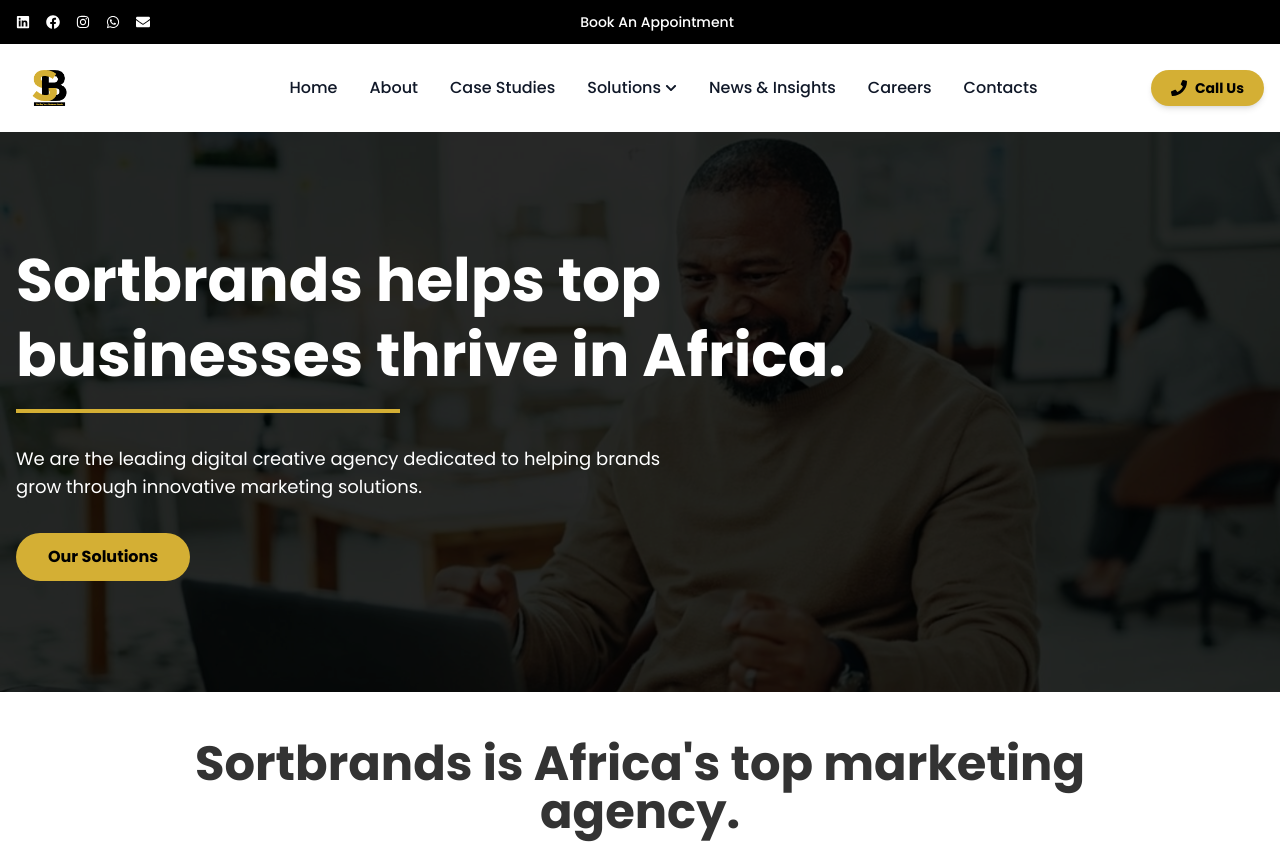
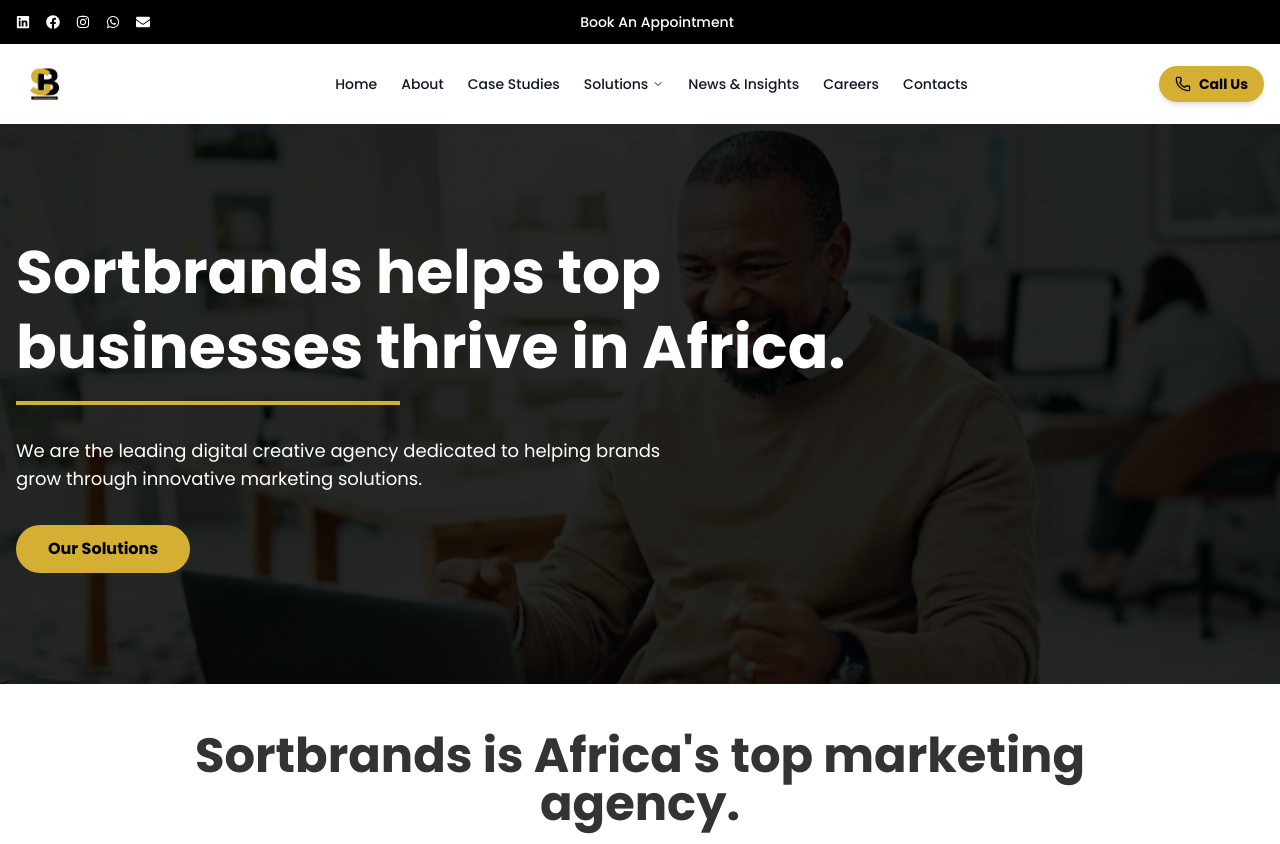
Before and after one commit to CardenDante/sort-brand, a Next.js app: page / in a window 1280 px wide. Shown: the top 844 px of the page. Built offline with nearby package versions, Linux system fonts and the light colour scheme.

Commit message:
fix: replace react-icons with lucide-react for improved icon consistency and update header styles

```diff
--- a/src/components/Header.tsx
+++ b/src/components/Header.tsx
@@ -3,7 +3,7 @@
 import { useState, useEffect, useRef } from 'react';
 import Image from 'next/image';
 import Link from 'next/link';
-import { FaPhone, FaChevronDown } from 'react-icons/fa';
+import { Phone, ChevronDown } from 'lucide-react';
 import { usePathname } from 'next/navigation';
 
 const Header = () => {
@@ -56,15 +56,15 @@
 
   return (
     <header className={`sticky top-0 z-40 bg-white ${isScrolled ? 'shadow-md' : ''}`}>
-      <div className="container mx-auto px-4">
+      <div className="max-w-7xl mx-auto px-4">
         <div className="flex justify-between items-center py-4">
           {/* Logo */}
           <div className="flex-shrink-0">
             <Link href="/">
-              <div className="relative h-14 w-40">
+              <div className="relative h-12 w-32">
                 <Image
                   src="/images/logo/sb.png"
-                  alt="Sortbrands Logo"
+                  alt="Sort Brands Logo"
                   fill
                   style={{ objectFit: 'contain', objectPosition: 'left' }}
                 />
@@ -73,87 +73,82 @@
           </div>
 
           {/* Desktop Navigation */}
-          <nav className="hidden md:flex items-center space-x-8">
+          <nav className="hidden md:flex items-center space-x-4 lg:space-x-6">
             <Link
               href="/"
-              className={`text-gray-900 font-medium hover:text-[#D4AF34] transition-colors duration-300 ${isActive('/') ? 'text-[#D4AF34]' : ''}`}
+              className={`text-gray-900 font-medium hover:text-[#D4AF34] transition-colors duration-300 text-sm ${isActive('/') ? 'text-[#D4AF34]' : ''}`}
             >
               Home
             </Link>
 
             <Link
               href="/about"
-              className={`text-gray-900 font-medium hover:text-[#D4AF34] transition-colors duration-300 ${isActive('/about') ? 'text-[#D4AF34]' : ''}`}
+              className={`text-gray-900 font-medium hover:text-[#D4AF34] transition-colors duration-300 text-sm ${isActive('/about') ? 'text-[#D4AF34]' : ''}`}
             >
               About
             </Link>
 
             <Link
               href="/case-studies"
-              className={`text-gray-900 font-medium hover:text-[#D4AF34] transition-colors duration-300 ${isActive('/case-studies') ? 'text-[#D4AF34]' : ''}`}
+              className={`text-gray-900 font-medium hover:text-[#D4AF34] transition-colors duration-300 text-sm ${isActive('/case-studies') ? 'text-[#D4AF34]' : ''}`}
             >
               Case Studies
             </Link>
 
             <div className="relative" ref={dropdownRef}>
-              <div className="flex items-center space-x-1 cursor-pointer" onClick={() => toggleDropdown('solutions')}>
+              <div className="flex items-center cursor-pointer" onClick={() => toggleDropdown('solutions')}>
                 <Link
                   href="/solutions"
-                  className={`text-gray-900 font-medium hover:text-[#D4AF34] transition-colors duration-300 ${isActiveSolution() ? 'text-[#D4AF34]' : ''}`}
+                  className={`text-gray-900 font-medium hover:text-[#D4AF34] transition-colors duration-300 text-sm ${isActiveSolution() ? 'text-[#D4AF34]' : ''}`}
                   onClick={(e) => {
-                    // Prevent toggling the dropdown when clicking the Solutions link directly
                     e.stopPropagation();
                   }}
                 >
                   Solutions
                 </Link>
-                <FaChevronDown
-                  className={`h-3 w-3 transition-transform duration-300 ${
-                    activeDropdown === 'solutions' ? 'transform rotate-180' : ''
-                  } ${isActiveSolution() ? 'text-[#D4AF34]' : 'text-gray-900'}`}
-                />
+                <ChevronDown className={`h-3 w-3 ml-1 transition-transform duration-300 ${activeDropdown === 'solutions' ? 'transform rotate-180' : ''} ${isActiveSolution() ? 'text-[#D4AF34]' : 'text-gray-900'}`} />
               </div>
 
               {activeDropdown === 'solutions' && (
-                <div className="absolute left-0 mt-2 w-64 bg-white rounded-md shadow-lg py-2 z-50 animate-fadeIn">
+                <div className="absolute left-0 mt-2 w-64 bg-white rounded-md shadow-lg py-2 z-50 animate-fadeIn border border-gray-100">
                   <Link
                     href="/solutions/digital-marketing"
-                    className={`block px-4 py-2 text-gray-800 hover:bg-gray-100 hover:text-[#D4AF34] ${isActive('/solutions/digital-marketing') ? 'text-[#D4AF34] bg-gray-50' : ''}`}
+                    className={`block px-4 py-2 text-gray-800 hover:bg-gray-100 hover:text-[#D4AF34] text-sm ${isActive('/solutions/digital-marketing') ? 'text-[#D4AF34] bg-gray-50' : ''}`}
                     onClick={() => setActiveDropdown(null)}
                   >
                     Digital Marketing
                   </Link>
                   <Link
                     href="/solutions/graphic-design"
-                    className={`block px-4 py-2 text-gray-800 hover:bg-gray-100 hover:text-[#D4AF34] ${isActive('/solutions/graphic-design') ? 'text-[#D4AF34] bg-gray-50' : ''}`}
+                    className={`block px-4 py-2 text-gray-800 hover:bg-gray-100 hover:text-[#D4AF34] text-sm ${isActive('/solutions/graphic-design') ? 'text-[#D4AF34] bg-gray-50' : ''}`}
                     onClick={() => setActiveDropdown(null)}
                   >
                     Graphic Design
                   </Link>
                   <Link
                     href="/solutions/branding"
-                    className={`block px-4 py-2 text-gray-800 hover:bg-gray-100 hover:text-[#D4AF34] ${isActive('/solutions/branding') ? 'text-[#D4AF34] bg-gray-50' : ''}`}
+                    className={`block px-4 py-2 text-gray-800 hover:bg-gray-100 hover:text-[#D4AF34] text-sm ${isActive('/solutions/branding') ? 'text-[#D4AF34] bg-gray-50' : ''}`}
                     onClick={() => setActiveDropdown(null)}
                   >
                     Branding
                   </Link>
                   <Link
                     href="/solutions/photography"
-                    className={`block px-4 py-2 text-gray-800 hover:bg-gray-100 hover:text-[#D4AF34] ${isActive('/solutions/photography') ? 'text-[#D4AF34] bg-gray-50' : ''}`}
+                    className={`block px-4 py-2 text-gray-800 hover:bg-gray-100 hover:text-[#D4AF34] text-sm ${isActive('/solutions/photography') ? 'text-[#D4AF34] bg-gray-50' : ''}`}
                     onClick={() => setActiveDropdown(null)}
                   >
                     Photography & Videography
                   </Link>
                   <Link
                     href="/solutions/influencer-marketing"
-                    className={`block px-4 py-2 text-gray-800 hover:bg-gray-100 hover:text-[#D4AF34] ${isActive('/solutions/influencer-marketing') ? 'text-[#D4AF34] bg-gray-50' : ''}`}
+                    className={`block px-4 py-2 text-gray-800 hover:bg-gray-100 hover:text-[#D4AF34] text-sm ${isActive('/solutions/influencer-marketing') ? 'text-[#D4AF34] bg-gray-50' : ''}`}
                     onClick={() => setActiveDropdown(null)}
                   >
                     Influencer Marketing
                   </Link>
                   <Link
                     href="/solutions/consultation"
-                    className={`block px-4 py-2 text-gray-800 hover:bg-gray-100 hover:text-[#D4AF34] ${isActive('/solutions/consultation') ? 'text-[#D4AF34] bg-gray-50' : ''}`}
+                    className={`block px-4 py-2 text-gray-800 hover:bg-gray-100 hover:text-[#D4AF34] text-sm ${isActive('/solutions/consultation') ? 'text-[#D4AF34] bg-gray-50' : ''}`}
                     onClick={() => setActiveDropdown(null)}
                   >
                     Digital Marketing Consultation
@@ -164,33 +159,33 @@
 
             <Link
               href="/news"
-              className={`text-gray-900 font-medium hover:text-[#D4AF34] transition-colors duration-300 ${isActive('/news') ? 'text-[#D4AF34]' : ''}`}
+              className={`text-gray-900 font-medium hover:text-[#D4AF34] transition-colors duration-300 text-sm ${isActive('/news') ? 'text-[#D4AF34]' : ''}`}
             >
               News & Insights
             </Link>
 
             <Link
               href="/careers"
-              className={`text-gray-900 font-medium hover:text-[#D4AF34] transition-colors duration-300 ${isActive('/news') ? 'text-[#D4AF34]' : ''}`}
+              className={`text-gray-900 font-medium hover:text-[#D4AF34] transition-colors duration-300 text-sm ${isActive('/careers') ? 'text-[#D4AF34]' : ''}`}
             >
               Careers
             </Link>
 
             <Link
               href="/contacts"
-              className={`text-gray-900 font-medium hover:text-[#D4AF34] transition-colors duration-300 ${isActive('/contacts') ? 'text-[#D4AF34]' : ''}`}
+              className={`text-gray-900 font-medium hover:text-[#D4AF34] transition-colors duration-300 text-sm ${isActive('/contacts') ? 'text-[#D4AF34]' : ''}`}
             >
               Contacts
             </Link>
           </nav>
 
-          {/* Call Us Button - Using gold color to stand out */}
+          {/* Call Us Button */}
           <div className="hidden md:block">
             <Link
               href="tel:+254742906505"
-              className="group bg-[#D4AF34] hover:bg-[#000000] text-black hover:text-white px-5 py-2 rounded-full flex items-center transition-all duration-300 transform hover:scale-105 shadow-md"
+              className="group bg-[#D4AF34] hover:bg-[#000000] text-black hover:text-white px-4 py-2 rounded-full flex items-center transition-all duration-300 transform hover:scale-105 shadow-md"
             >
-              <FaPhone className="mr-2 group-hover:animate-pulse" />
+              <Phone className="mr-2 w-4 h-4 group-hover:animate-pulse" />
               <span className="text-sm font-bold">Call Us</span>
             </Link>
           </div>
@@ -232,7 +227,7 @@
       {/* Mobile Menu */}
       {isMobileMenuOpen && (
         <div className="md:hidden bg-white">
-          <div className="container mx-auto px-4 py-4 space-y-4 border-t">
+          <div className="px-4 py-4 space-y-4 border-t">
             <Link
               href="/"
               className={`block font-medium hover:text-[#D4AF34] ${isActive('/') ? 'text-[#D4AF34]' : 'text-gray-900'}`}
@@ -262,63 +257,60 @@
                 <Link
                   href="/solutions"
                   className={`font-medium hover:text-[#D4AF34] ${isActiveSolution() ? 'text-[#D4AF34]' : 'text-gray-900'}`}
-                  onClick={(e) => {
-                    e.stopPropagation();
-                    setIsMobileMenuOpen(false);
-                  }}
+                  onClick={() => setIsMobileMenuOpen(false)}
                 >
                   Solutions
                 </Link>
                 <button
                   onClick={() => toggleDropdown('mobile-solutions')}
-                  className="text-gray-900 focus:outline-none p-1"
+                  className="text-gray-900 hover:text-[#D4AF34] focus:outline-none p-1"
                 >
-                  <FaChevronDown className={`transition-transform duration-300 ${
+                  <ChevronDown className={`transition-transform duration-300 ${
                     activeDropdown === 'mobile-solutions' ? 'transform rotate-180' : ''
                   } ${isActiveSolution() ? 'text-[#D4AF34]' : ''}`} />
                 </button>
               </div>
 
               {activeDropdown === 'mobile-solutions' && (
-                <div className="mt-2 pl-4 space-y-2 animate-fadeIn">
+                <div className="mt-2 pl-4 space-y-2">
                   <Link
                     href="/solutions/digital-marketing"
-                    className={`block py-1 hover:text-[#D4AF34] ${isActive('/solutions/digital-marketing') ? 'text-[#D4AF34]' : 'text-gray-900'}`}
+                    className={`block hover:text-[#D4AF34] ${isActive('/solutions/digital-marketing') ? 'text-[#D4AF34]' : 'text-gray-900'}`}
                     onClick={() => setIsMobileMenuOpen(false)}
                   >
                     Digital Marketing
                   </Link>
                   <Link
                     href="/solutions/graphic-design"
-                    className={`block py-1 hover:text-[#D4AF34] ${isActive('/solutions/graphic-design') ? 'text-[#D4AF34]' : 'text-gray-900'}`}
+                    className={`block hover:text-[#D4AF34] ${isActive('/solutions/graphic-design') ? 'text-[#D4AF34]' : 'text-gray-900'}`}
                     onClick={() => setIsMobileMenuOpen(false)}
                   >
                     Graphic Design
                   </Link>
                   <Link
                     href="/solutions/branding"
-                    className={`block py-1 hover:text-[#D4AF34] ${isActive('/solutions/branding') ? 'text-[#D4AF34]' : 'text-gray-900'}`}
+                    className={`block hover:text-[#D4AF34] ${isActive('/solutions/branding') ? 'text-[#D4AF34]' : 'text-gray-900'}`}
                     onClick={() => setIsMobileMenuOpen(false)}
                   >
                     Branding
                   </Link>
                   <Link
                     href="/solutions/photography"
-                    className={`block py-1 hover:text-[#D4AF34] ${isActive('/solutions/photography') ? 'text-[#D4AF34]' : 'text-gray-900'}`}
+                    className={`block hover:text-[#D4AF34] ${isActive('/solutions/photography') ? 'text-[#D4AF34]' : 'text-gray-900'}`}
                     onClick={() => setIsMobileMenuOpen(false)}
                   >
                     Photography & Videography
                   </Link>
                   <Link
                     href="/solutions/influencer-marketing"
-                    className={`block py-1 hover:text-[#D4AF34] ${isActive('/solutions/influencer-marketing') ? 'text-[#D4AF34]' : 'text-gray-900'}`}
+                    className={`block hover:text-[#D4AF34] ${isActive('/solutions/influencer-marketing') ? 'text-[#D4AF34]' : 'text-gray-900'}`}
                     onClick={() => setIsMobileMenuOpen(false)}
                   >
                     Influencer Marketing
                   </Link>
                   <Link
                     href="/solutions/consultation"
-                    className={`block py-1 hover:text-[#D4AF34] ${isActive('/solutions/consultation') ? 'text-[#D4AF34]' : 'text-gray-900'}`}
+                    className={`block hover:text-[#D4AF34] ${isActive('/solutions/consultation') ? 'text-[#D4AF34]' : 'text-gray-900'}`}
                     onClick={() => setIsMobileMenuOpen(false)}
                   >
                     Digital Marketing Consultation
@@ -337,7 +329,7 @@
 
             <Link
               href="/careers"
-              className={`block font-medium hover:text-[#D4AF34] ${isActive('/news') ? 'text-[#D4AF34]' : 'text-gray-900'}`}
+              className={`block font-medium hover:text-[#D4AF34] ${isActive('/careers') ? 'text-[#D4AF34]' : 'text-gray-900'}`}
               onClick={() => setIsMobileMenuOpen(false)}
             >
               Careers
@@ -353,10 +345,10 @@
 
             <Link
               href="tel:+254742906505"
-              className="flex items-center bg-[#D4AF34] text-black hover:bg-[#000000] hover:text-white px-4 py-2 rounded-full w-full justify-center shadow-md transition-colors duration-300"
+              className="flex items-center bg-[#D4AF34] text-black hover:bg-[#000000] hover:text-white px-4 py-2 rounded-full w-full justify-center shadow-md"
               onClick={() => setIsMobileMenuOpen(false)}
             >
-              <FaPhone className="mr-2" />
+              <Phone className="mr-2 w-4 h-4" />
               <span className="text-sm font-bold">Call Us</span>
             </Link>
           </div>
```
